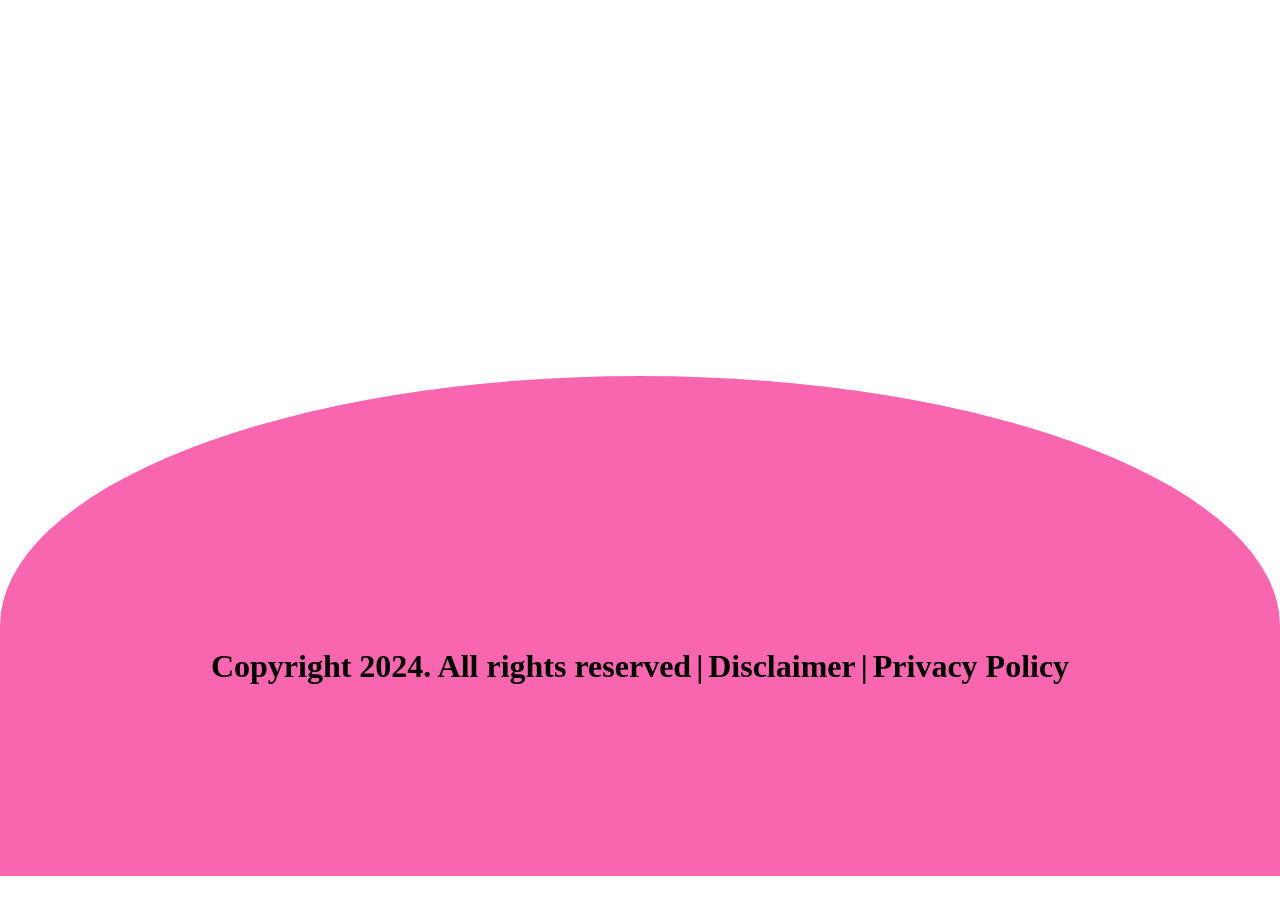
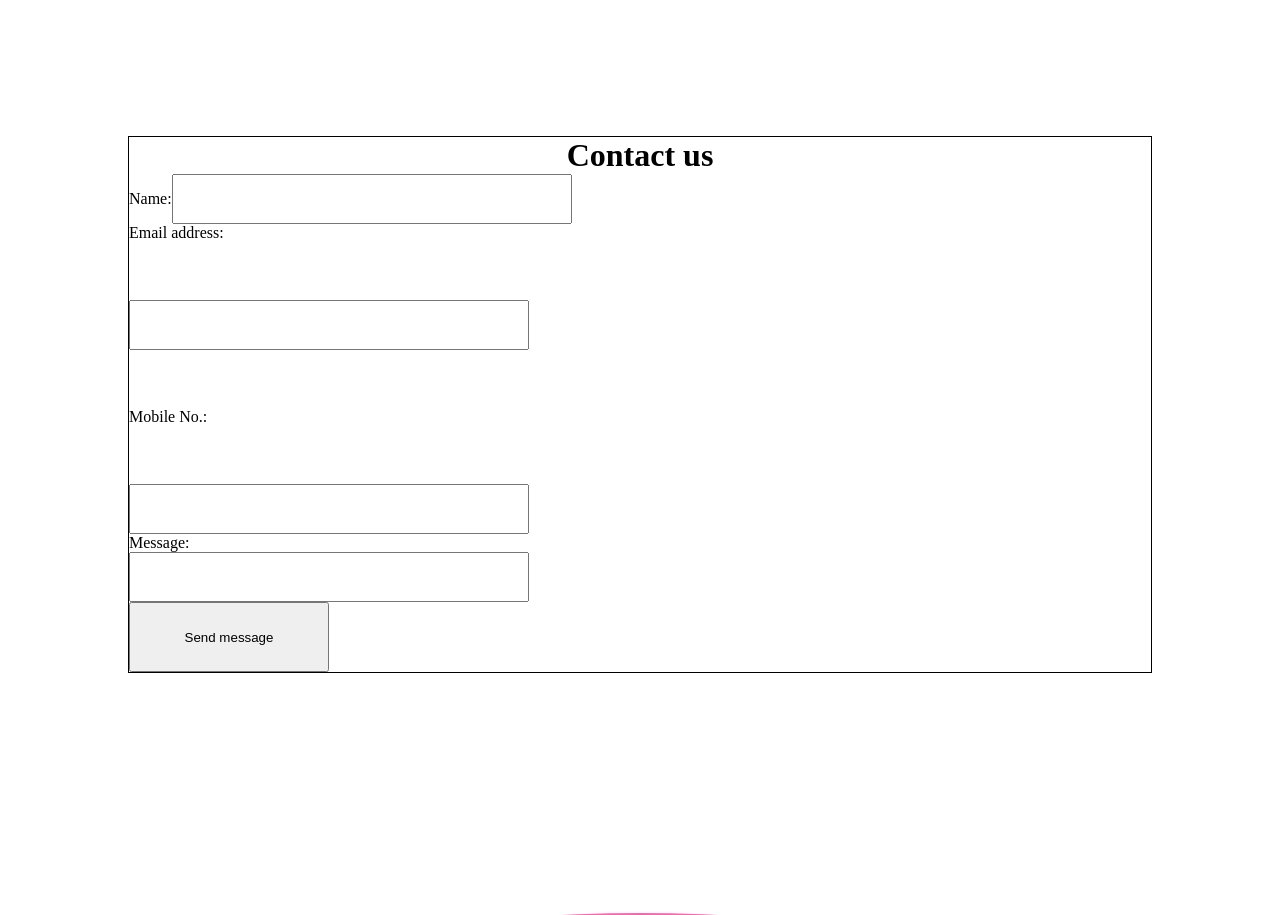
Before and after one commit to AryanBabber/HackIndia-Spark-3-ImpactChain, a React (Create React App) app: page /about-us in a window 1280 px wide. Shown: the part 2520-3435 px from the top of the page. Before the commit the page ends 3396 px from the top, so only its background shows below. Built offline with nearby package versions, Linux system fonts and the light colour scheme.

Commit message:
start of day 1

```diff
--- a/src/components/form/InputForm.jsx
+++ b/src/components/form/InputForm.jsx
@@ -1,4 +1,5 @@
 import { useState } from "react";
+import "./inputform.css";
 
 const InputForm = () => {
     const handleSubmit = (e) => {
@@ -6,9 +7,48 @@ const InputForm = () => {
     };
 
     return (
-        <form onSubmit={handleSubmit}>
-            <div className=""></div>
-        </form>
+        <div className="contact-us-container">
+            <h1 className="contact-header">Contact us</h1>
+            <form form onSubmit={handleSubmit} className="contact-form">
+                <div className="form-name">
+                    <label className="name-label" htmlFor="name">
+                        Name:
+                    </label>
+                    <input className="input name-input" type="text" name="name" />
+                    <div className="form-name-inner">
+                        <label className="email-label" htmlFor="email">
+                            Email address:
+                        </label>
+                        <br />
+                        <input
+                            className="input email-input"
+                            type="text"
+                            name="email"
+                        />
+                        <br />
+                        <label className="mobile-label" htmlFor="mobile">
+                            Mobile No.:
+                        </label>
+                        <br />
+                        <input
+                            className="input mobile-input"
+                            type="text"
+                            name="mobile"
+                        />
+                    </div>
+                    <label className="message-label" htmlFor="message">
+                        Message:
+                    </label>
+                    <br />
+                    <input
+                        className="input message-input"
+                        type="text"
+                        name="message"
+                    />
+                </div>
+                <button>Send message</button>
+            </form>
+        </div>
     );
 };
 
--- /dev/null
+++ b/src/components/form/inputform.css
@@ -0,0 +1,23 @@
+.contact-us-container {
+    /* display: flex;
+    justify-content: center;
+    align-items: center; */
+    width: 80vw;
+    border: 1px solid black;
+    margin-left: 10vw;
+}
+
+.contact-header {
+    text-align: center;
+}
+
+.input {
+    width: 400px;
+    height: 50px;
+}
+
+.form-name-inner {
+    display: flex;
+    flex-direction: column;
+    gap: 20px;
+}
```
